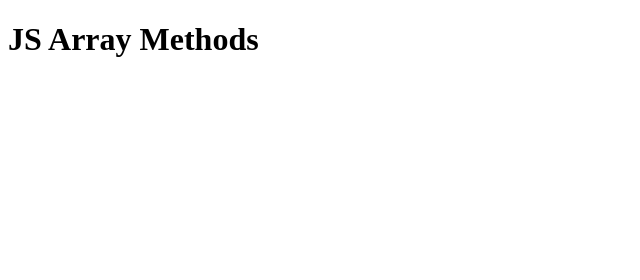
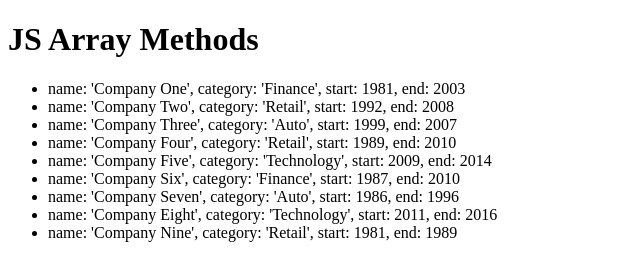
Before and after one commit to milan978gh/jsArrayMethods, a plain HTML site: page index.html in a window 1280 px wide. Shown: the whole page, without its empty margins (0-640 px from the left). Drawn offline with Linux system fonts and the light colour scheme.

Commit message:
html update

```diff
--- a/index.html
+++ b/index.html
@@ -13,7 +13,19 @@
 </head>
 
 <body>
-	<h1>JS Array Methods</h1>
+  <h1>JS Array Methods</h1>
+  <ul>
+    <li>name: 'Company One', category: 'Finance', start: 1981, end: 2003</li>
+    <li>name: 'Company Two', category: 'Retail', start: 1992, end: 2008</li>
+    <li> name: 'Company Three', category: 'Auto', start: 1999, end: 2007</li>
+    <li>name: 'Company Four', category: 'Retail', start: 1989, end: 2010</li>
+    <li>name: 'Company Five', category: 'Technology', start: 2009, end: 2014</li>
+    <li>name: 'Company Six', category: 'Finance', start: 1987, end: 2010</li>
+    <li>name: 'Company Seven', category: 'Auto', start: 1986, end: 1996</li>
+    <li>name: 'Company Eight', category: 'Technology', start: 2011, end: 2016</li>
+    <li>name: 'Company Nine', category: 'Retail', start: 1981, end: 1989</li>
+  </ul>
+
 </body>
 
 </html>
--- a/js/main.js
+++ b/js/main.js
@@ -0,0 +1,67 @@
+const companies = [
+  { name: 'Company One', category: 'Finance', start: 1981, end: 2003 },
+  { name: 'Company Two', category: 'Retail', start: 1992, end: 2008 },
+  { name: 'Company Three', category: 'Auto', start: 1999, end: 2007 },
+  { name: 'Company Four', category: 'Retail', start: 1989, end: 2010 },
+  { name: 'Company Five', category: 'Technology', start: 2009, end: 2014 },
+  { name: 'Company Six', category: 'Finance', start: 1987, end: 2010 },
+  { name: 'Company Seven', category: 'Auto', start: 1986, end: 1996 },
+  { name: 'Company Eight', category: 'Technology', start: 2011, end: 2016 },
+  { name: 'Company Nine', category: 'Retail', start: 1981, end: 1989 }
+];
+const ages = [33, 12, 20, 16, 5, 54, 21, 44, 61, 13, 15, 45, 25, 64, 32];
+
+// forEach
+/*
+for (let i = 0; i < companies.length; i++) {
+  console.log(companies[i]);
+}
+-ili ovako->
+companies.forEach((value-company, index, array) => {
+  console.log(value-company);
+});
+*/
+
+// filter
+// get 21 and older
+/*
+let canDrink = [];
+for (let i = 0; i < ages.length; i++) {
+  if (ages[i] >= 21) {
+    canDrink.push(ages[i]);
+  }
+};
+-ili ovako->
+const canDrink = ages.filter(function(value-age,index,array) {
+  if (value-age >= 21) {
+    return true;
+  }
+});
+-ili ES6->
+const canDrink = ages.filter(value-age => value-age >= 21);
+
+// filter retail companies
+const retailCompanies = companies.filter(function(company) {
+  if (company.category === 'Retail') {
+    return true;
+  }
+});
+-ES6->
+const retailCompanies = companies.filter(company => company.category === 'Retail');
+// filter companies from 80-es
+const companiesFrom80es = companies.filter((company) => {
+  if (company.start < 1990) {
+    return true;
+  }
+});
+-ES6->
+const companiesFrom80es = companies.filter(company => company.start < 1990);
+*/
+// lasted less than 10yr
+const lastedLessThan10Yr = companies.filter(company => (company.end - company.start) < 10);
+console.log(lastedLessThan10Yr);
+
+
+// map
+// sort
+// reduce
```
